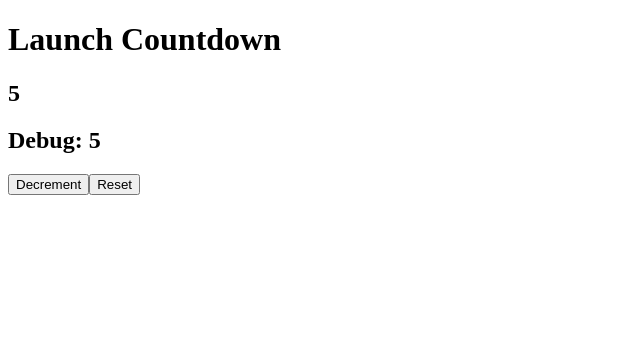
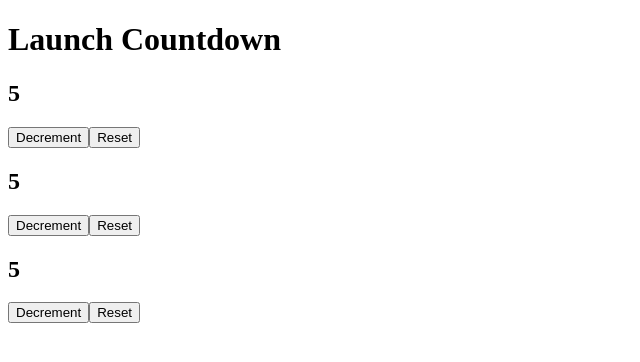
Before and after one commit to whalleyph/launch-countdown, a React (Vite) app: page / in a window 1280 px wide. Shown: the top 362 px of the page, without its empty margins (0-640 px from the left). Built offline with nearby package versions, Linux system fonts and the light colour scheme.

Commit message:
3 components in app and delete debug counter

```diff
--- a/src/App.jsx
+++ b/src/App.jsx
@@ -7,6 +7,8 @@ function App() {
     <>
       <h1>Launch Countdown</h1>
       <Countdown />
+      <Countdown />
+      <Countdown />
     </>
   )
 }
--- a/src/Countdown.jsx
+++ b/src/Countdown.jsx
@@ -13,7 +13,6 @@ function Countdown() {
     <div className="countdown-content">
       <div>
         <h2>{Count > 1 ? Count : Emoji}</h2>
-        <h2>Debug: {Count}</h2>
       </div>
       <div className="buttons">
         <button onClick={decrement} className="button">
```
